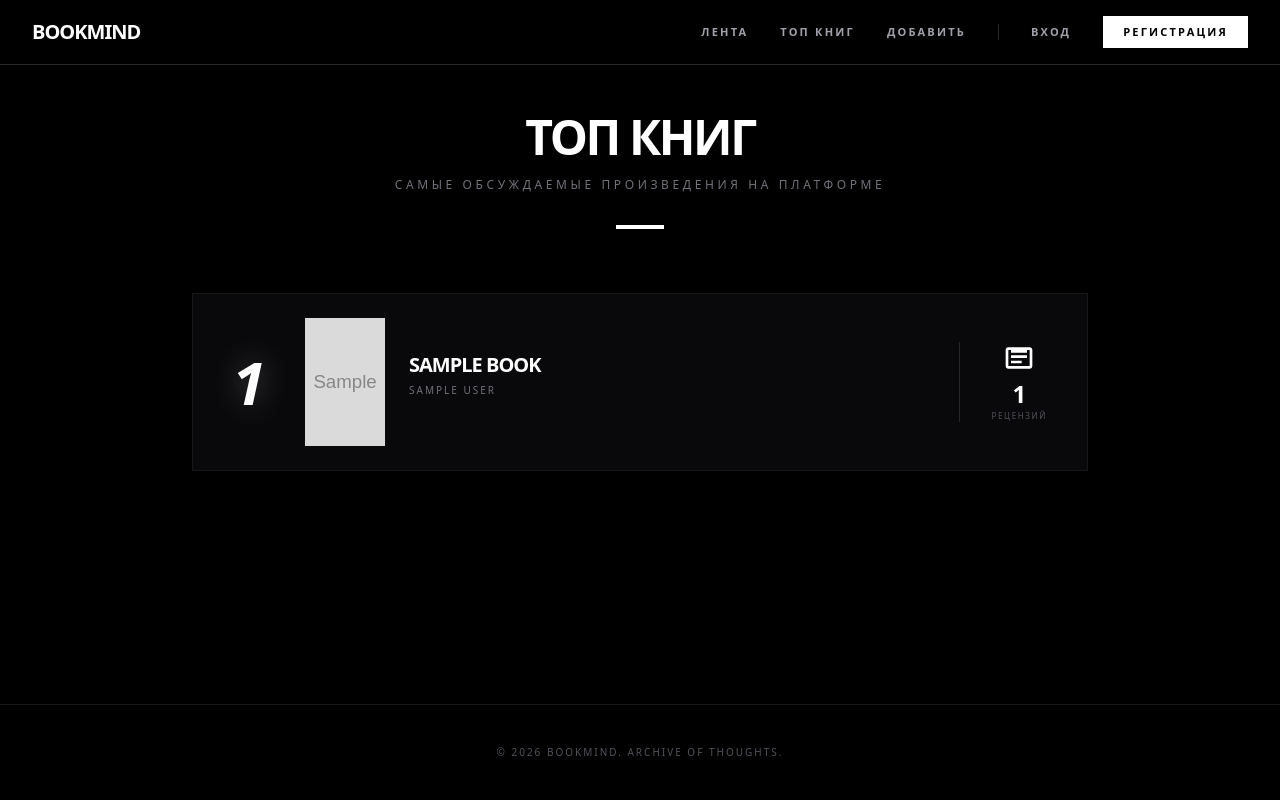
After one commit to artyomtonit-ton/bookmind, a FastAPI app: template app/templates/top.html in a window 1280 px wide. The commit adds this page. Run offline with FastAPI, Linux system fonts and the light colour scheme; the template is opened without the code that fills it: most values are stand-ins (such as "Sample title", 1, 10 or a date in 2020); grey boxes marked "Sample" are stand-in pictures; parts of the project's set-up code (start-up, migrations or seed data) failed here and were passed over; some libraries are stand-ins or nearby versions.

Commit message:
Added Top-20 Books leaderboard with SQL grouping and custom 404 error page

```diff
--- a/app/main.py
+++ b/app/main.py
@@ -3,9 +3,11 @@ from fastapi.responses import HTMLResponse, RedirectResponse
 from fastapi.templating import Jinja2Templates
 from sqlalchemy.ext.asyncio import AsyncSession
 from sqlalchemy import select
+from sqlalchemy import func, desc
 from sqlalchemy.orm import selectinload
 from jose import JWTError, jwt
 from starlette.middleware.sessions import SessionMiddleware
+from starlette.exceptions import HTTPException as StarletteHTTPException
 
 from .database import get_db, engine, Base
 from .models import Review, User, Comment, Like
@@ -18,6 +20,16 @@ from .schemas import UserCreate, ReviewCreate
 app = FastAPI(title="BookMind")
 app.add_middleware(SessionMiddleware, secret_key=JWT_SECRET)
 templates = Jinja2Templates(directory="app/templates")
+
+@app.exception_handler(StarletteHTTPException)
+async def custom_http_exception_handler(request: Request, exc: StarletteHTTPException):
+    if exc.status_code == 404:
+        return templates.TemplateResponse(
+            "404.html",
+            {"request": request, "title": "Страница не найдена", "user": None},
+            status_code=404
+        )
+    return HTMLResponse(content=f"<div style='background:black;color:white;padding:20px;font-family:sans-serif;'><h1>Ошибка {exc.status_code}</h1><p>{exc.detail}</p><a href='/' style='color:gray;'>На главную</a></div>", status_code=exc.status_code)
 
 def flash(request: Request, message: str, category: str = "success"):
     if "flash_messages" not in request.session:
@@ -65,6 +77,34 @@ async def read_root(
         "request": request,
         "title": "Лента",
         "reviews": reviews,
+        "user": user
+    })
+
+@app.get("/top", response_class=HTMLResponse)
+async def read_top_books(
+    request: Request,
+    db: AsyncSession = Depends(get_db),
+    user: User = Depends(get_current_user)
+):
+    query = (
+        select(
+            Review.book_title,
+            Review.author,
+            Review.cover_url,
+            func.count(Review.id).label("review_count")
+        )
+        .group_by(Review.book_title, Review.author, Review.cover_url)
+        .order_by(desc("review_count"))
+        .limit(20)
+    )
+
+    result = await db.execute(query)
+    top_books = result.all()
+
+    return templates.TemplateResponse("top.html", {
+        "request": request,
+        "title": "Топ книг",
+        "top_books": top_books,
         "user": user
     })
 
--- a/app/templates/base.html
+++ b/app/templates/base.html
@@ -17,6 +17,9 @@
 
           <div class="flex items-center space-x-8 text-[11px] font-bold uppercase tracking-[0.2em] text-zinc-400">
             <a href="/" class="hover:text-white transition">Лента</a>
+
+            <a href="/top" class="hover:text-white transition">Топ книг</a>
+
             <a href="/add" class="hover:text-white transition border-r border-zinc-800 pr-8">Добавить</a>
 
             {% if user %}
--- /dev/null
+++ b/app/templates/top.html
@@ -0,0 +1,65 @@
+{% extends "base.html" %}
+
+{% block content %}
+<div class="max-w-4xl mx-auto">
+
+  <div class="mb-16 text-center">
+    <h1 class="text-4xl md:text-5xl font-black text-white tracking-tighter uppercase mb-4">
+      Топ Книг
+    </h1>
+    <p class="text-xs text-zinc-500 uppercase tracking-[0.3em]">
+      Самые обсуждаемые произведения на платформе
+    </p>
+    <div class="h-1 w-12 bg-white mt-8 mx-auto"></div>
+  </div>
+
+  <div class="space-y-4">
+    {% for book in top_books %}
+
+    <div class="group flex flex-col sm:flex-row items-center bg-zinc-950 border border-zinc-900 transition-colors duration-500 p-4 sm:p-6 gap-6 relative">
+
+      <div class="w-16 text-center shrink-0 hidden sm:block">
+        <span class="text-6xl font-black italic
+          {% if loop.index == 1 %} text-white drop-shadow-[0_0_15px_rgba(255,255,255,0.3)]
+          {% elif loop.index == 2 %} text-zinc-300
+          {% elif loop.index == 3 %} text-zinc-500
+          {% else %} text-zinc-800 {% endif %}">
+          {{ loop.index }}
+        </span>
+      </div>
+
+      <div class="w-20 h-32 bg-zinc-900 shrink-0 relative">
+        <div class="absolute -top-3 -left-3 sm:hidden w-8 h-8 bg-white text-black font-black flex items-center justify-center text-sm z-10">
+            {{ loop.index }}
+        </div>
+        <img src="{{ book.cover_url }}" referrerpolicy="no-referrer" class="w-full h-full object-cover grayscale group-hover:grayscale-0 transition-all duration-700" />
+      </div>
+
+      <div class="flex-grow text-center sm:text-left">
+        <h3 class="text-xl font-bold text-white uppercase tracking-tighter mb-1">
+            {{ book.book_title }}
+        </h3>
+        <p class="text-[10px] text-zinc-500 uppercase tracking-[0.2em] mb-4">
+            {{ book.author }}
+        </p>
+      </div>
+
+      <div class="shrink-0 flex flex-col items-center justify-center sm:border-l border-zinc-800 sm:pl-8 sm:pr-4 mt-4 sm:mt-0 w-full sm:w-auto border-t sm:border-t-0 pt-4 sm:pt-0">
+        <svg class="w-8 h-8 text-white mb-2 fill-current" viewBox="0 0 24 24" xmlns="http://www.w3.org/2000/svg">
+            <path d="M20 4H4c-1.1 0-2 .9-2 2v12c0 1.1.9 2 2 2h16c1.1 0 2-.9 2-2V6c0-1.1-.9-2-2-2zm0 14H4V6h16v12zM6 10h12v2H6zm0 4h8v2H6zm0-8h12v2H6z"/>
+        </svg>
+        <span class="text-2xl font-black text-white leading-none">{{ book.review_count }}</span>
+        <span class="text-[8px] text-zinc-600 uppercase tracking-[0.2em] mt-1">Рецензий</span>
+      </div>
+
+    </div>
+
+    {% else %}
+    <div class="text-center py-20 border border-zinc-900 border-dashed">
+        <p class="text-zinc-600 text-xs uppercase tracking-widest">Здесь пока пусто. Оцените первую книгу!</p>
+    </div>
+    {% endfor %}
+  </div>
+
+</div>
+{% endblock %}
```
Also changed, not shown: app/templates/404.html (added, +18 -0 lines).
